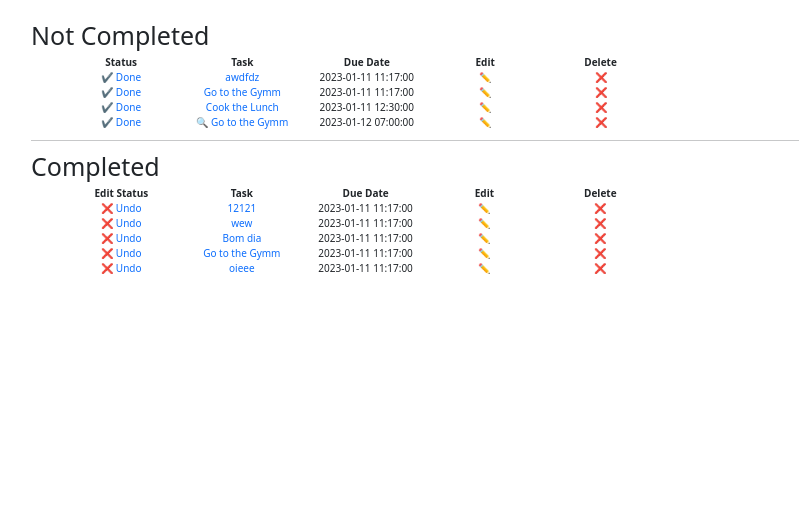
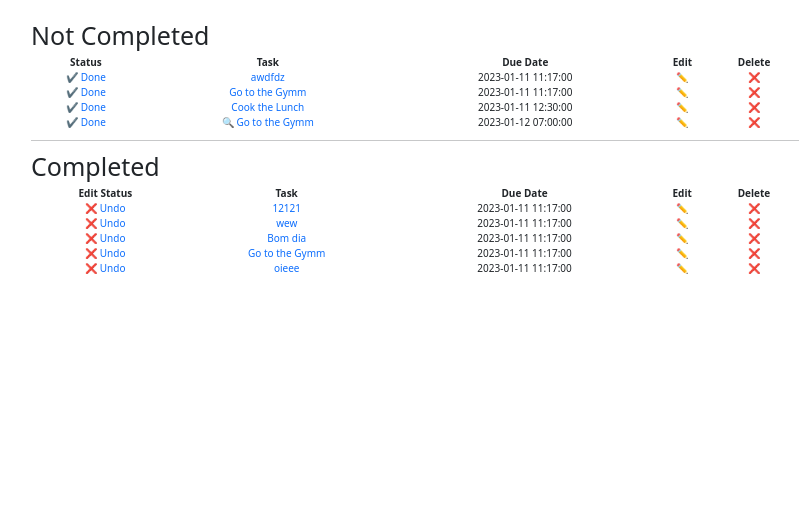
Before and after one commit to josegnn/task-reminder-app, a Flask app: page / in a window 1280 px wide. Shown: the part 61-577 px from the top of the page, without its empty margins (225-1026 px from the left). Run offline with Flask 3, Linux system fonts and the light colour scheme; a user stored in the database is signed in; data comes from the database, SQL or seed files in the repository; some libraries are stand-ins or nearby versions.

```diff
--- a/main.py
+++ b/main.py
@@ -297,7 +297,7 @@ def logout():
     return redirect(url_for('home'))
 
 @scheduler.task('cron', id='send_email', timezone='America/Sao_Paulo',
-                hour=12, minute=40, day='*', jitter=120, max_instances=1, misfire_grace_time=10000)
+                hour='*', minute=40, day='*', jitter=120, max_instances=1, misfire_grace_time=10000)
 def job1():
     with smtplib.SMTP("smtp.gmail.com", port=587) as server:
         server.starttls()
@@ -307,7 +307,7 @@ def job1():
             for user in users:
                 to_address = user.email
                 tasks = ToDo.query.filter_by(user_id=user.id).order_by(ToDo.due_date).all()
-                message = "Subject: Tasks Reminder\n\nTASKS TO DO\n\n"
+                message = f"Subject: Tasks Reminder\n\nTASKS TO DO {datetime.datetime.now()}\n\n"
                 if tasks:
                     for task in tasks:
                         today = datetime.datetime.today()
--- a/static/style.css
+++ b/static/style.css
@@ -46,8 +46,7 @@
 }
 
 .table_header {
-    margin: 0 30px 0 30px;
-    width: 600px;
+    width: 100%;
     text-align: center;
     align-content: center;
 
@@ -62,7 +61,7 @@
 }
 
 .text {
-    width: 30%;
+    width: 50%;
     text-align: left;
 }
 
--- a/templates/header.html
+++ b/templates/header.html
@@ -11,7 +11,7 @@
 </head>
 <body>
 
-    <nav class="navbar navbar-dark bg-dark navbar-expand-lg navbar-static-top" data-bs-theme="dark">
+    <nav class="navbar navbar-dark bg-dark navbar-expand-md navbar-static-top" data-bs-theme="dark">
         <div class="container-fluid">
             <button class="ms-auto navbar-toggler" type="button" data-bs-toggle="collapse" data-bs-target="#navbarContent" aria-controls="navbarContent" aria-expanded="false" aria-label="Toggle navigation">
                 <span class="navbar-toggler-icon"></span>
--- a/templates/index.html
+++ b/templates/index.html
@@ -31,11 +31,11 @@
         <h1>Not Completed</h1>
     <table class="table_header">
         <tr>
-            <th class="table_header">Status</th>
-            <th class="table_header">Task</th>
-            <th class="table_header">Due Date</th>
-            <th class="table_header">Edit</th>
-            <th class="table_header">Delete</th>
+            <th class="">Status</th>
+            <th class="">Task</th>
+            <th class="">Due Date</th>
+            <th class="">Edit</th>
+            <th class="">Delete</th>
         </tr>
         {% for task in tasks %}
 
@@ -61,11 +61,11 @@
         <h1>Completed</h1>
         <table class="table_header">
         <tr>
-            <th class="table_header">Edit Status</th>
-            <th class="table_header">Task</th>
-            <th class="table_header">Due Date</th>
-            <th class="table_header">Edit</th>
-            <th class="table_header">Delete</th>
+            <th class="">Edit Status</th>
+            <th class="">Task</th>
+            <th class="">Due Date</th>
+            <th class="">Edit</th>
+            <th class="">Delete</th>
         </tr>
         {% for task in tasks %}
         {% if task.completed %}
```
Also changed, not shown: templates/task.html (+5 -5 lines).
